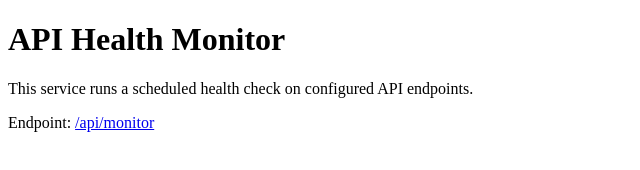
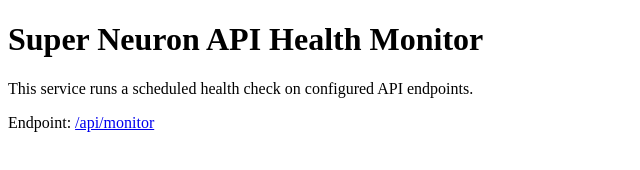
Before and after one commit to flutter-monkhub/sn_app_health_check, a website: page public/index.html in a window 1280 px wide. Shown: the whole page, without its empty margins (0-640 px from the left). Drawn offline with Linux system fonts and the light colour scheme.

Commit message:
chore: rename to Super Neuron API Health Monitor

```diff
--- a/public/index.html
+++ b/public/index.html
@@ -2,10 +2,10 @@
 <html lang="en">
 <head>
   <meta charset="UTF-8" />
-  <title>API Health Monitor</title>
+  <title>Super Neuron API Health Monitor</title>
 </head>
 <body>
-  <h1>API Health Monitor</h1>
+  <h1>Super Neuron API Health Monitor</h1>
   <p>This service runs a scheduled health check on configured API endpoints.</p>
   <p>Endpoint: <a href="/api/monitor">/api/monitor</a></p>
 </body>
```
